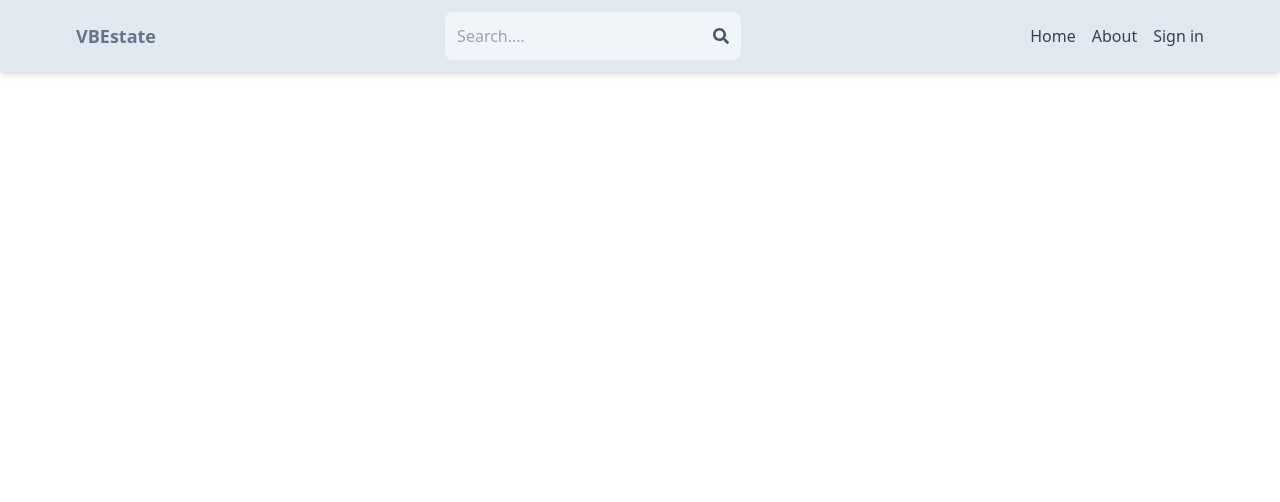
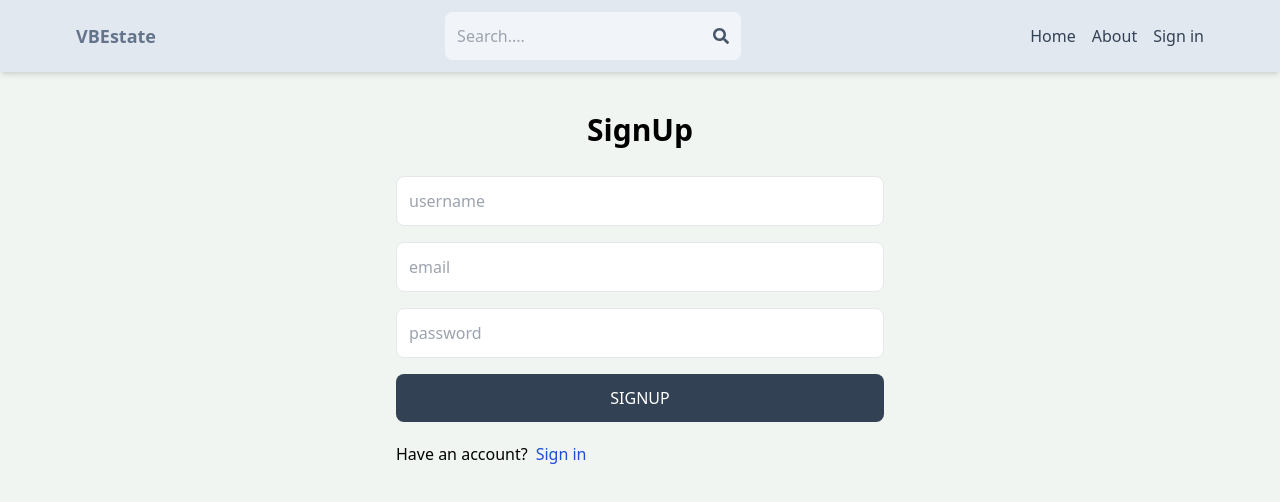
Before and after one commit to domivbhh/mernEstate, a React (Vite) app in the folder client/: page /sign-up in a window 1280 px wide. Shown: the top 502 px of the page. Built offline with nearby package versions, Linux system fonts and the light colour scheme.

Commit message:
created signup ui

```diff
--- a/client/src/App.jsx
+++ b/client/src/App.jsx
@@ -4,7 +4,7 @@
 import  Home  from "./pages/Home";
 import  About  from "./pages/About";
 import Signin from "./pages/Signin";
-import SignOut from "./pages/SignOut";
+import SignUp from "./pages/SignUp";
 import Header from './components/Header';
 
 
@@ -17,8 +17,8 @@
         <Route path="/" element={<Home />} />
         <Route path="/about" element={<About />} />
         <Route path="/profile" element={<Profile />} />
-        <Route path="/" element={<Signin />} />
-        <Route path="/" element={<SignOut />} />
+        <Route path="/sign-in" element={<Signin />} />
+        <Route path="/sign-up" element={<SignUp />} />
       </Routes>
     </BrowserRouter>
   );
--- a/client/src/components/Header.jsx
+++ b/client/src/components/Header.jsx
@@ -36,7 +36,7 @@
           </li>
           </Link>
 
-          <Link to='/signin'>
+          <Link to='/sign-in'>
           <li className="text-slate-700 hover:underline">
             Sign in
           </li>
--- a/client/src/index.css
+++ b/client/src/index.css
@@ -1,3 +1,8 @@
 @tailwind base;
 @tailwind components;
 @tailwind utilities;
+
+
+body{
+    background-color: rgb(241, 245, 241);
+}
--- a/client/src/pages/SignOut.jsx
+++ /dev/null
@@ -1,11 +0,0 @@
-import React from 'react'
-
-const SignOut = () => {
-  return (
-    <div>
-      signout
-    </div>
-  )
-}
-
-export default SignOut
--- /dev/null
+++ b/client/src/pages/SignUp.jsx
@@ -0,0 +1,42 @@
+import React from 'react'
+import { Link } from 'react-router-dom';
+
+const SignUp = () => {
+  return (
+    <div className='p-3 max-w-lg mx-auto'>
+      <h1 className="text-3xl text-center font-semibold my-7">SignUp</h1>
+      <form className='flex flex-col gap-4 '>
+        <input
+          type="text"
+          placeholder="username"
+          className="border p-3 rounded-lg"
+          id="username"
+        />
+        <input
+          type="email"
+          placeholder="email"
+          className="border p-3 rounded-lg"
+          id="email"
+        />
+        <input
+          type="password"
+          placeholder="password"
+          className="border p-3 rounded-lg"
+          id="password"
+        />
+        <button className='bg-slate-700 text-white p-3 rounded-lg uppercase hover:opacity-95 disabled:opacity-80'>SignUp</button>
+
+
+      </form>
+    <div className='flex gap-2 mt-5'>
+        <p>Have an account?</p>
+        <Link to='/sign-in'>
+            <span className='text-blue-700'>Sign in</span>
+        </Link>
+    </div>
+
+    </div>
+  );
+}
+
+export default SignUp
```
